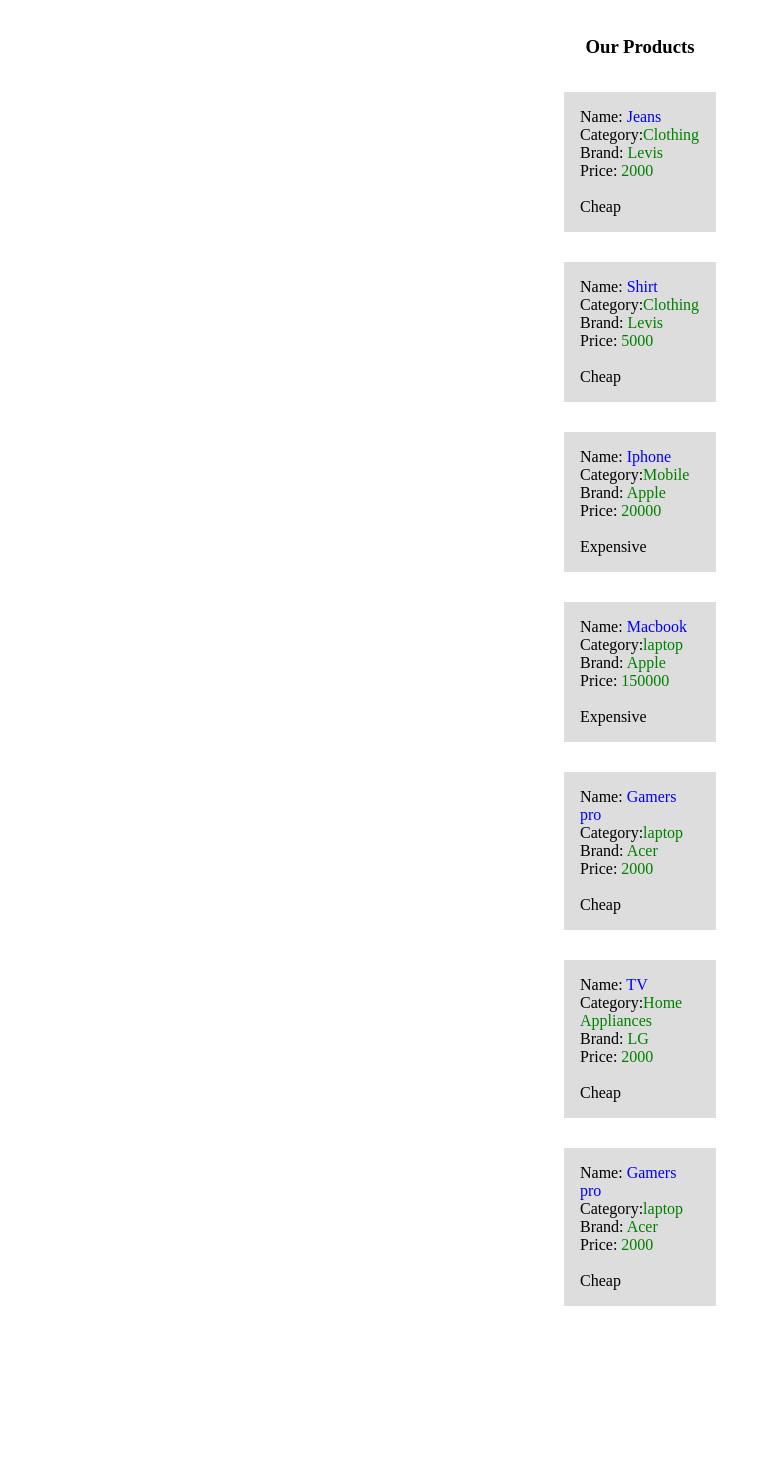
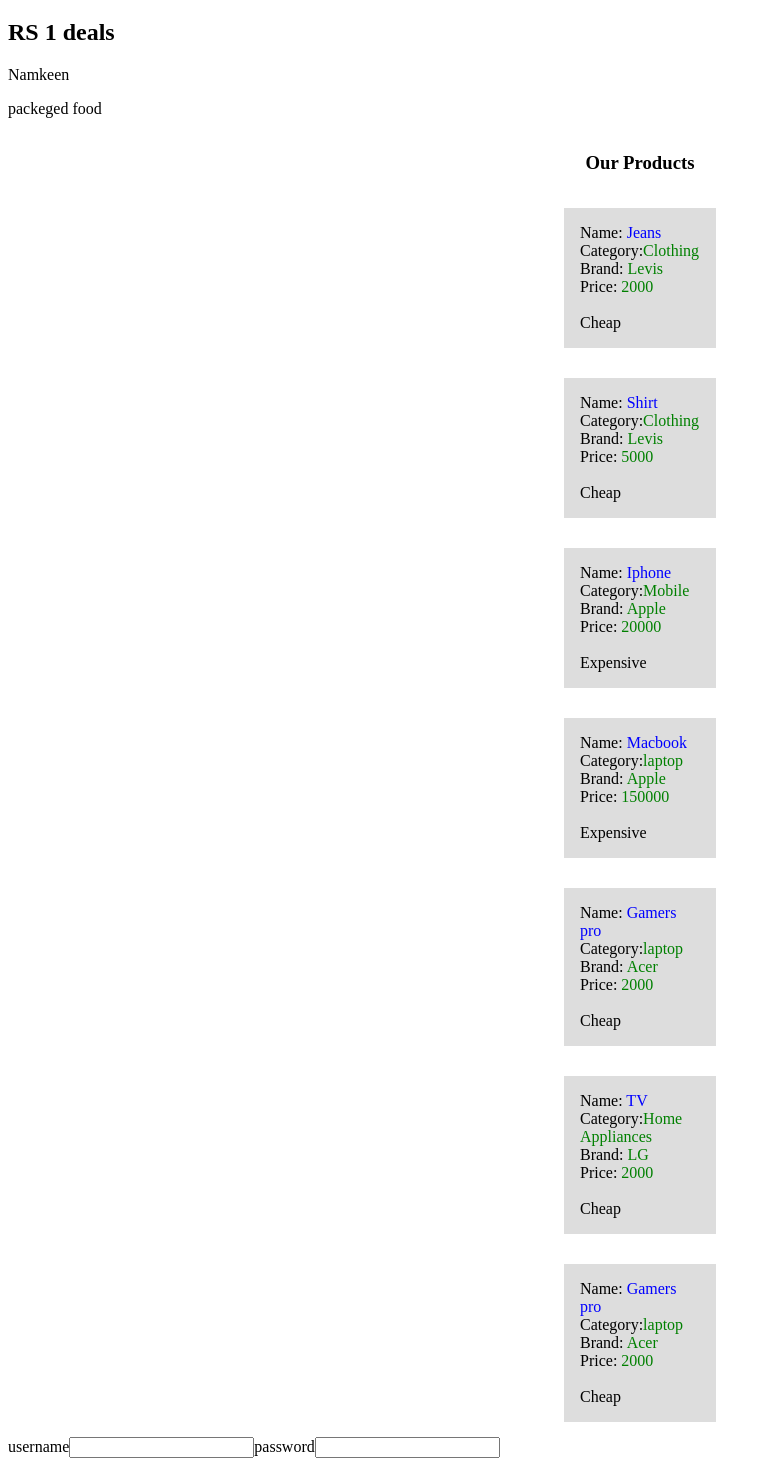
Before and after one commit to Abhinavav23/stark-react-basic, a React (Create React App) app: page / in a window 1280 px wide. Shown: the part 42-1508 px from the top of the page, without its empty margins (0-771 px from the left). Before the commit the page ends 1371 px from the top, so only its background shows below. Built offline with nearby package versions, Linux system fonts and the light colour scheme.

Commit message:
[10 july 2023] multiple return staements, babel

```diff
--- a/src/V2/App.jsx
+++ b/src/V2/App.jsx
@@ -1,9 +1,13 @@
 import {ProductList} from './components/ProductList'
+import { ConditionalEX2 } from './components/conditionals/ConditionalEX2';
+import { UserStatus } from './components/conditionals/UserStatus';
 export const App = () => {
   return (
     <>
       <h3>Stark App V2</h3>
+      <UserStatus/>
       <ProductList/>
+      <ConditionalEX2/>
     </>
   );
 };
--- /dev/null
+++ b/src/V2/components/conditionals/ConditionalEX2.jsx
@@ -0,0 +1,33 @@
+export const ConditionalEX2 = () => {
+  const forgotPassword = false;
+  let loginContent;
+  if (forgotPassword) {
+    loginContent = (
+      <>
+        <p>Who was your first pet?</p>
+        <select name="" id="">
+          <option value="">Doggy</option>
+          <option value="">cat</option>
+          <option value="">Lion</option>
+          <option value="">Tiger</option>
+          <option value="">horse</option>
+        </select>
+      </>
+    );
+  } else {
+    loginContent = (
+      <>
+        <label htmlFor="password">password</label>
+        <input type="password" id="password" />
+      </>
+    );
+  }
+
+  return (
+    <form action="">
+      <label htmlFor="username">username</label>
+      <input type="text" id="username" />
+      {loginContent}
+    </form>
+  );
+};
--- /dev/null
+++ b/src/V2/components/conditionals/UserStatus.jsx
@@ -0,0 +1,29 @@
+export const UserStatus = () => {
+  const loggedInState = true;
+  const grocerySelected = true;
+
+  if (!loggedInState) {
+    // early returns
+    return <div>Please login First</div>;
+  }
+
+  if (grocerySelected) {
+    return (
+      <div>
+        <h2>RS 1 deals</h2>
+        <p>Namkeen </p>
+        <p>packeged food</p>
+      </div>
+    );
+  }
+
+  return (
+    <div>
+      <h2>Shopping site</h2>
+      <p>Mobile</p>
+      <p>electronics</p>
+      <p>slider</p>
+      <p>book a flight</p>
+    </div>
+  );
+};
--- a/src/index.js
+++ b/src/index.js
@@ -2,5 +2,7 @@
 import ReactDOM from "react-dom/client";
 import { App } from "./V2/App";
 
-const root = ReactDOM.createRoot(document.getElementById("root"));
-root.render(<App />);
+// const root = ReactDOM.createRoot(document.getElementById("root"));
+// root.render(<App />);
+
+ReactDOM.createRoot(document.getElementById("root")).render(<App/>);
```
